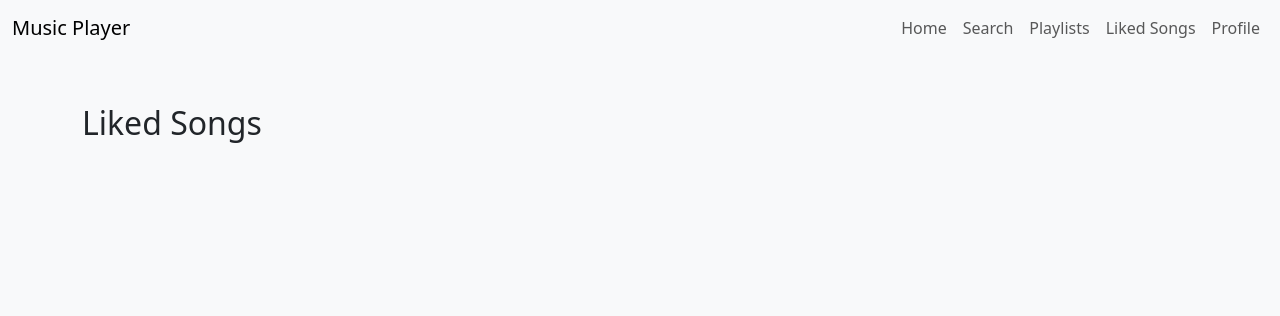
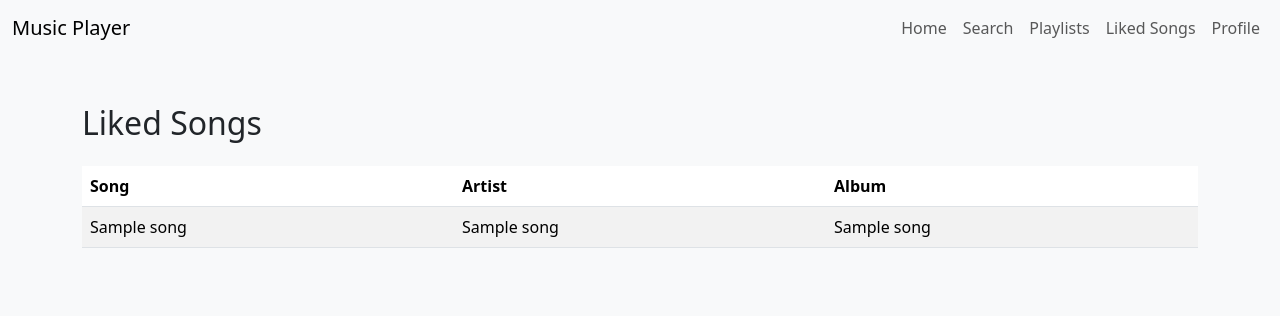
Before and after one commit to shivanipatel1104/cse412_project, a Flask app: page /liked_songs/ in a window 1280 px wide. Shown: the top 316 px of the page. Run offline with Flask 3, Linux system fonts and the light colour scheme; the visitor is signed in with stand-in values (Sample User, id 1); a database or web service that is not in the repository returns one stand-in record (values such as "Sample title"); some libraries are stand-ins or nearby versions.

Commit message:
created frontend for liked songs page

```diff
--- a/liked_songs_page.py
+++ b/liked_songs_page.py
@@ -19,8 +19,8 @@ def liked_songs():
 				FROM song
 				JOIN album ON s_albumID = al_albumID
 				JOIN artist ON al_artistID = a_artistID
-				JOIN liked_songs ON l_songID = s_songID
-				WHERE l_userID = %s
+				JOIN likedsongs ON l_songID = s_songID
+				WHERE l_userID = %s;
 			"""
 			cur.execute(query, (user_id,))
 			songs = cur.fetchall()
--- a/templates/liked_songs.html
+++ b/templates/liked_songs.html
@@ -36,7 +36,37 @@
 
     <div class="container py-5">
         <h2 class="mb-4">Liked Songs</h2>
+
+        {% if songs %}
+            <table class="table table-striped">
+                <thead>
+                    <tr>
+                        <th>Song</th>
+                        <th>Artist</th>
+                        <th>Album</th>
+                    </tr>
+                </thead>
+                <tbody>
+                    {% for song in songs %}
+                        <tr>
+                            <td>{{ song[0] }}</td>
+                            <td>{{ song[2] }}</td>
+                            <td>{{ song[1] }}</td>
+
+                        </tr>
+                    {% endfor %}
+                </tbody>
+            </table>
+        {% else %}
+            <p>No liked songs found.</p>
+        {% endif %}
+
     </div>
+
+
+
+
+
 
 </body>
 </html>
--- a/templates/playlist_list.html
+++ b/templates/playlist_list.html
@@ -49,7 +49,7 @@
                 <thead>
                     <tr>
                         <th>Playlist Name</th>
-                        <th>Author</th>
+                        <th>User</th>
                         {% if button_type.name == 'TOP10_LIST' %}
                             <th>Number of Followers</th>
                         {% endif %}
```
